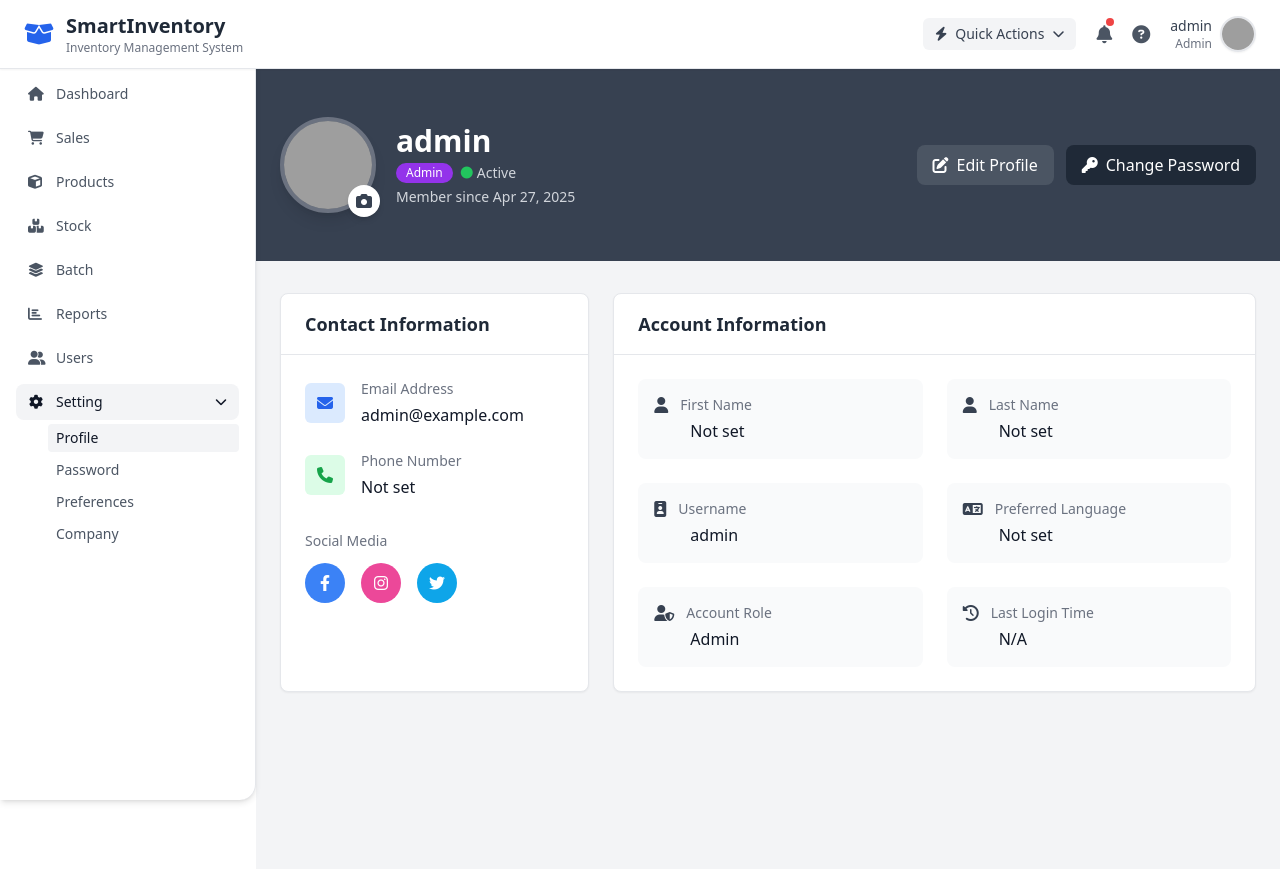
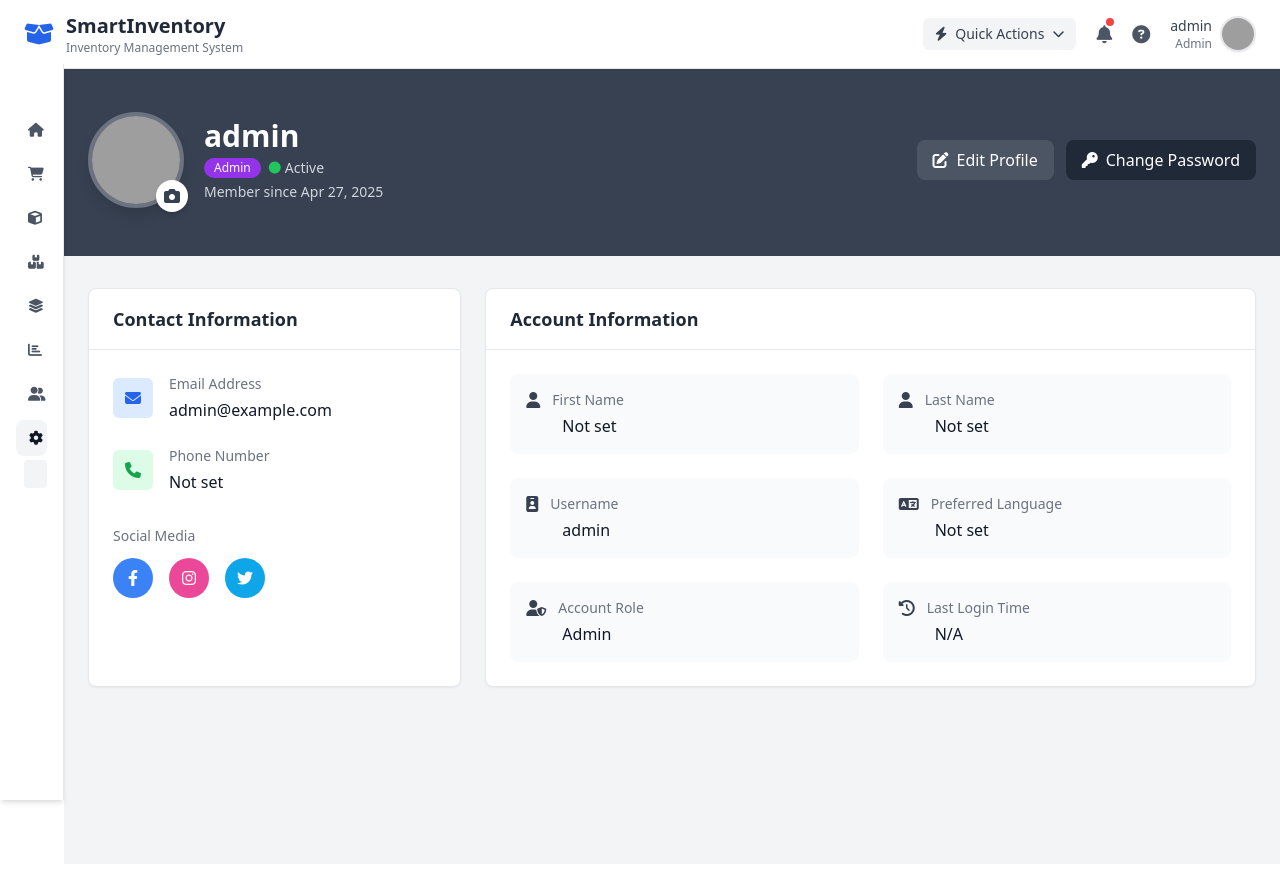
Before and after one commit to rht789/inventory-system, a PHP site: page /inventory-system/profile.php in a window 1280 px wide. After the commit the page ends 807 px from the top, so only its background shows below. Run offline with PHP 8.4, Linux system fonts and the light colour scheme; a user stored in the database is signed in; data comes from the database, SQL or seed files in the repository; some libraries are stand-ins or nearby versions; grey boxes are pictures that could not be loaded.

Commit message:
sidebar adjusted

```diff
--- a/batches.php
+++ b/batches.php
@@ -4,7 +4,7 @@ include 'header.php';
 include 'sidebar.php';
 ?>
 
-<main class="lg:ml-64 min-h-screen p-6 bg-gray-100">
+<main class="min-h-screen p-6 bg-gray-100">
 
   <!-- Toast container -->
   <div id="toast"
--- a/dashboard.php
+++ b/dashboard.php
@@ -9,7 +9,7 @@ include 'header.php';
 include 'sidebar.php';
 ?>
 
-<main class="lg:ml-64 min-h-screen p-6 bg-gray-50">
+<main class="min-h-screen p-6 bg-gray-50">
   <!-- Toast container -->
   <div id="toast"
        class="fixed bottom-4 right-4 bg-green-500 text-white px-4 py-2 rounded-md shadow-lg hidden z-50">
--- a/header.php
+++ b/header.php
@@ -56,6 +56,15 @@ if ($profilePicture && file_exists($uploadDir . $profilePicture)) {
   .header-light {
     background: white;
     border-bottom: 1px solid #e5e7eb;
+  }
+
+  /* Ensure header is fixed (reinforce the rule) */
+  header {
+    position: fixed !important;
+    top: 0;
+    left: 0;
+    width: 100%;
+    z-index: 1000;
   }
 </style>
 
--- a/home.php
+++ b/home.php
@@ -27,7 +27,7 @@ if ($hour < 12) {
 }
 ?>
 
-<main class="lg:ml-64 min-h-screen p-6 bg-gray-50">
+<main class="min-h-screen p-6 bg-gray-50">
   <!-- Toast container -->
   <div id="toast"
        class="fixed bottom-4 right-4 bg-green-500 text-white px-4 py-2 rounded-md shadow-lg hidden z-50">
--- a/password.php
+++ b/password.php
@@ -85,7 +85,7 @@ include 'header.php';
 include 'sidebar.php';
 ?>
 
-<main class="lg:ml-64 min-h-screen p-6 bg-gray-100">
+<main class="min-h-screen p-6 bg-gray-100">
   <!-- Toast Notification -->
   <div id="toast" class="fixed bottom-4 right-4 bg-gray-700 text-white px-4 py-2 rounded-lg shadow-lg hidden z-50"></div>
 
--- a/products.php
+++ b/products.php
@@ -10,7 +10,7 @@ include 'header.php';
 include 'sidebar.php';
 ?>
 
-<main class="lg:ml-64 min-h-screen p-6 bg-gray-100">
+<main class="min-h-screen p-6 bg-gray-100">
 
   <!-- Toast container -->
   <div id="toast"
--- a/profile.php
+++ b/profile.php
@@ -151,7 +151,7 @@ include 'header.php';
 include 'sidebar.php';
 ?>
 
-<main class="lg:ml-64 min-h-screen bg-gray-100 p-0">
+<main class="min-h-screen bg-gray-100 p-0">
   <!-- Toast Notification -->
   <div id="toast" class="fixed bottom-4 right-4 bg-gray-700 text-white px-4 py-2 rounded-lg shadow-lg hidden z-50"></div>
 
--- a/reports.php
+++ b/reports.php
@@ -9,7 +9,7 @@ include 'header.php';
 include 'sidebar.php';
 ?>
 
-<main class="lg:ml-64 min-h-screen p-6 bg-gray-50">
+<main class="min-h-screen p-6 bg-gray-50">
   <!-- Toast container -->
   <div id="toast"
        class="fixed bottom-4 right-4 bg-green-500 text-white px-4 py-2 rounded-md shadow-lg hidden z-50">
--- a/sales.php
+++ b/sales.php
@@ -10,7 +10,7 @@ include 'header.php';
 include 'sidebar.php';
 ?>
 
-<main class="lg:ml-64 min-h-screen p-6 bg-gray-50">
+<main class="min-h-screen p-6 bg-gray-50">
   <!-- Toast container -->
   <div id="toast"
        class="fixed bottom-4 right-4 bg-green-500 text-white px-4 py-2 rounded-md shadow-lg hidden z-50">
--- a/sidebar.php
+++ b/sidebar.php
@@ -8,11 +8,88 @@ $isSettingsOpen = in_array($currentPage, $settingsPages) ? 'block' : 'hidden';
 $role = getUserRole();
 ?>
 
+<style>
+  /* Header Styling */
+  header {
+    position: fixed !important; /* Ensure header is fixed */
+    top: 0;
+    left: 0;
+    width: 100%;
+    z-index: 1000; /* Ensure header is above sidebar */
+  }
+
+  /* Sidebar Styling */
+  #sidebar {
+    position: fixed;
+    top: 64px; /* Adjust based on header height (64px is approximate for your header) */
+    left: 0;
+    width: 4rem; /* Collapsed width */
+    height: calc(100vh - 64px); /* Adjust height to fit below header */
+    transition: width 0.3s ease-in-out;
+    z-index: 900; /* Below header but above main content */
+  }
+
+  #sidebar:hover {
+    width: 16rem; /* Expanded width */
+  }
+
+  .nav-text {
+    opacity: 0;
+    white-space: nowrap;
+    transition: opacity 0.2s ease-in-out;
+  }
+
+  #sidebar:hover .nav-text {
+    opacity: 1;
+  }
+
+  #sidebar-title {
+    opacity: 0;
+    max-width: 0;
+    overflow: hidden;
+    transition: all 0.2s ease-in-out;
+  }
+
+  #sidebar:hover #sidebar-title {
+    opacity: 1;
+    max-width: 200px;
+  }
+
+  #sidebar .submenu-arrow {
+    opacity: 0;
+    transition: opacity 0.2s ease-in-out;
+  }
+
+  #sidebar:hover .submenu-arrow {
+    opacity: 1;
+  }
+
+  #settingsSubmenu {
+    margin-left: 0.5rem;
+  }
+
+  #sidebar:hover #settingsSubmenu {
+    margin-left: 2rem;
+  }
+
+  /* Main Content Styling */
+  .main-content {
+    margin-top: 64px; /* Ensure main content starts below the fixed header */
+    margin-left: 4rem; /* Default margin for collapsed sidebar */
+    width: calc(100% - 4rem); /* Take up remaining space */
+    transition: margin-left 0.3s ease-in-out, width 0.3s ease-in-out;
+  }
+
+  #sidebar:hover ~ .main-content {
+    margin-left: 16rem; /* Shift main content when sidebar expands */
+    width: calc(100% - 16rem); /* Adjust width accordingly */
+  }
+</style>
+
 <aside id="sidebar"
-  class="fixed top-0 left-0 z-40 h-full w-64 bg-white border-r transform -translate-x-full lg:translate-x-0 transition-transform duration-200 ease-in-out shadow-md rounded-r-2xl p-4">
+  class="fixed top-0 left-0 z-40 h-full bg-white border-r transform -translate-x-full lg:translate-x-0 transition-all duration-200 ease-in-out shadow-md p-4 overflow-x-hidden">
 
-  <div class="text-xl font-bold text-gray-800 flex items-center justify-between mb-8">
-    SmartInventory
+  <div class="flex items-center justify-between mb-8">
     <button class="text-gray-400 hover:text-gray-600 lg:hidden" onclick="document.getElementById('sidebar').classList.add('-translate-x-full')">
       <i class="fa fa-times text-lg"></i>
     </button>
@@ -22,37 +99,37 @@ $role = getUserRole();
 
     <?php if ($role === 'admin'): ?>
       <a href="dashboard.php" class="flex items-center gap-3 px-3 py-2 rounded-lg hover:bg-gray-100 <?= $currentPage == 'dashboard.php' ? 'bg-gray-100 text-gray-900 font-medium' : '' ?>">
-        <i class="fa fa-home w-4"></i> Dashboard
+        <i class="fa fa-home w-4"></i> <span class="nav-text">Dashboard</span>
       </a>
     <?php endif; ?>
 
     <?php if ($role === 'staff'): ?>
       <a href="home.php" class="flex items-center gap-3 px-3 py-2 rounded-lg hover:bg-gray-100 <?= $currentPage == 'home.php' ? 'bg-gray-100 text-gray-900 font-medium' : '' ?>">
-        <i class="fa fa-home w-4"></i> Home
+        <i class="fa fa-home w-4"></i> <span class="nav-text">Home</span>
       </a>
     <?php endif; ?>
 
     <?php if (in_array($role, ['admin', 'staff'])): ?>
       <a href="sales.php" class="flex items-center gap-3 px-3 py-2 rounded-lg hover:bg-gray-100 <?= $currentPage == 'sales.php' ? 'bg-gray-100 text-gray-900 font-medium' : '' ?>">
-        <i class="fa fa-shopping-cart w-4"></i> Sales
+        <i class="fa fa-shopping-cart w-4"></i> <span class="nav-text">Sales</span>
       </a>
       <a href="products.php" class="flex items-center gap-3 px-3 py-2 rounded-lg hover:bg-gray-100 <?= $currentPage == 'products.php' ? 'bg-gray-100 text-gray-900 font-medium' : '' ?>">
-        <i class="fa fa-cube w-4"></i> Products
+        <i class="fa fa-cube w-4"></i> <span class="nav-text">Products</span>
       </a>
       <a href="stock.php" class="flex items-center gap-3 px-3 py-2 rounded-lg hover:bg-gray-100 <?= $currentPage == 'stock.php' ? 'bg-gray-100 text-gray-900 font-medium' : '' ?>">
-        <i class="fa fa-boxes w-4"></i> Stock
+        <i class="fa fa-boxes w-4"></i> <span class="nav-text">Stock</span>
       </a>
       <a href="batches.php" class="flex items-center gap-3 px-3 py-2 rounded-lg hover:bg-gray-100 <?= $currentPage == 'batches.php' ? 'bg-gray-100 text-gray-900 font-medium' : '' ?>">
-        <i class="fa fa-layer-group w-4"></i> Batch
+        <i class="fa fa-layer-group w-4"></i> <span class="nav-text">Batch</span>
       </a>
     <?php endif; ?>
 
     <?php if ($role === 'admin'): ?>
       <a href="reports.php" class="flex items-center gap-3 px-3 py-2 rounded-lg hover:bg-gray-100 <?= $currentPage == 'reports.php' ? 'bg-gray-100 text-gray-900 font-medium' : '' ?>">
-        <i class="fa fa-chart-bar w-4"></i> Reports
+        <i class="fa fa-chart-bar w-4"></i> <span class="nav-text">Reports</span>
       </a>
       <a href="users.php" class="flex items-center gap-3 px-3 py-2 rounded-lg hover:bg-gray-100 <?= $currentPage == 'users.php' ? 'bg-gray-100 text-gray-900 font-medium' : '' ?>">
-        <i class="fa fa-user-friends w-4"></i> Users
+        <i class="fa fa-user-friends w-4"></i> <span class="nav-text">Users</span>
       </a>
     <?php endif; ?>
 
@@ -61,18 +138,55 @@ $role = getUserRole();
         <button onclick="document.getElementById('settingsSubmenu').classList.toggle('hidden')"
                 class="flex items-center justify-between w-full px-3 py-2 rounded-lg hover:bg-gray-100 <?= in_array($currentPage, $settingsPages) ? 'bg-gray-100 text-gray-900 font-medium' : '' ?>">
           <div class="flex items-center gap-3">
-            <i class="fa fa-cog w-4"></i> Setting
+            <i class="fa fa-cog w-4"></i> <span class="nav-text">Setting</span>
           </div>
-          <i class="fa fa-chevron-down text-xs"></i>
+          <i class="fa fa-chevron-down text-xs submenu-arrow"></i>
         </button>
-        <div id="settingsSubmenu" class="ml-8 mt-1 text-sm flex flex-col gap-1 <?= $isSettingsOpen ?>">
-          <a href="profile.php" class="px-2 py-1 rounded hover:bg-gray-100 <?= $currentPage == 'profile.php' ? 'bg-gray-100 text-gray-900 font-medium' : '' ?>">Profile</a>
-          <a href="password.php" class="px-2 py-1 rounded hover:bg-gray-100 <?= $currentPage == 'password.php' ? 'bg-gray-100 text-gray-900 font-medium' : '' ?>">Password</a>
-          <a href="preference.php" class="px-2 py-1 rounded hover:bg-gray-100 <?= $currentPage == 'preference.php' ? 'bg-gray-100 text-gray-900 font-medium' : '' ?>">Preferences</a>
-          <a href="company.php" class="px-2 py-1 rounded hover:bg-gray-100 <?= $currentPage == 'company.php' ? 'bg-gray-100 text-gray-900 font-medium' : '' ?>">Company</a>
+        <div id="settingsSubmenu" class="mt-1 text-sm flex flex-col gap-1 <?= $isSettingsOpen ?>">
+          <a href="profile.php" class="px-2 py-1 rounded hover:bg-gray-100 <?= $currentPage == 'profile.php' ? 'bg-gray-100 text-gray-900 font-medium' : '' ?>">
+            <span class="nav-text">Profile</span>
+          </a>
+          <a href="password.php" class="px-2 py-1 rounded hover:bg-gray-100 <?= $currentPage == 'password.php' ? 'bg-gray-100 text-gray-900 font-medium' : '' ?>">
+            <span class="nav-text">Password</span>
+          </a>
+          <a href="preference.php" class="px-2 py-1 rounded hover:bg-gray-100 <?= $currentPage == 'preference.php' ? 'bg-gray-100 text-gray-900 font-medium' : '' ?>">
+            <span class="nav-text">Preferences</span>
+          </a>
+          <a href="company.php" class="px-2 py-1 rounded hover:bg-gray-100 <?= $currentPage == 'company.php' ? 'bg-gray-100 text-gray-900 font-medium' : '' ?>">
+            <span class="nav-text">Company</span>
+          </a>
         </div>
       </div>
     <?php endif; ?>
 
   </nav>
 </aside>
+
+<script>
+  // Add main-content class to body content
+  document.addEventListener('DOMContentLoaded', function() {
+    const sidebar = document.getElementById('sidebar');
+    const mainContentElements = document.querySelectorAll('body > *:not(#sidebar):not(script)');
+
+    // Add a div wrapper for all content that isn't the sidebar
+    const mainContentWrapper = document.createElement('div');
+    mainContentWrapper.className = 'main-content';
+
+    // Get the parent node (body)
+    const body = document.body;
+
+    // Insert the wrapper right after the sidebar
+    if (sidebar.nextSibling) {
+      body.insertBefore(mainContentWrapper, sidebar.nextSibling);
+    } else {
+      body.appendChild(mainContentWrapper);
+    }
+
+    // Move all other content into this wrapper
+    mainContentElements.forEach(element => {
+      if (element !== sidebar && element !== mainContentWrapper) {
+        mainContentWrapper.appendChild(element);
+      }
+    });
+  });
+</script>
--- a/stock.php
+++ b/stock.php
@@ -9,7 +9,7 @@ include 'header.php';
 include 'sidebar.php';
 ?>
 
-<main class="lg:ml-64 min-h-screen p-6 bg-gray-100">
+<main class="min-h-screen p-6 bg-gray-100">
   <!-- Toast Notification -->
   <div id="toast" class="fixed bottom-4 right-4 bg-gray-700 text-white px-4 py-2 rounded-lg shadow-lg hidden z-50"></div>
 
--- a/users.php
+++ b/users.php
@@ -9,7 +9,7 @@ $currentAdminId = $_SESSION['user_id'];
 
 <?php include 'header.php'; include 'sidebar.php'; ?>
 
-<main class="lg:ml-64 min-h-screen p-6 bg-gray-50">
+<main class="min-h-screen p-6 bg-gray-50">
   <!-- Page Header -->
   <div class="mb-8">
     <div class="flex flex-col md:flex-row md:items-center md:justify-between gap-4">
```
